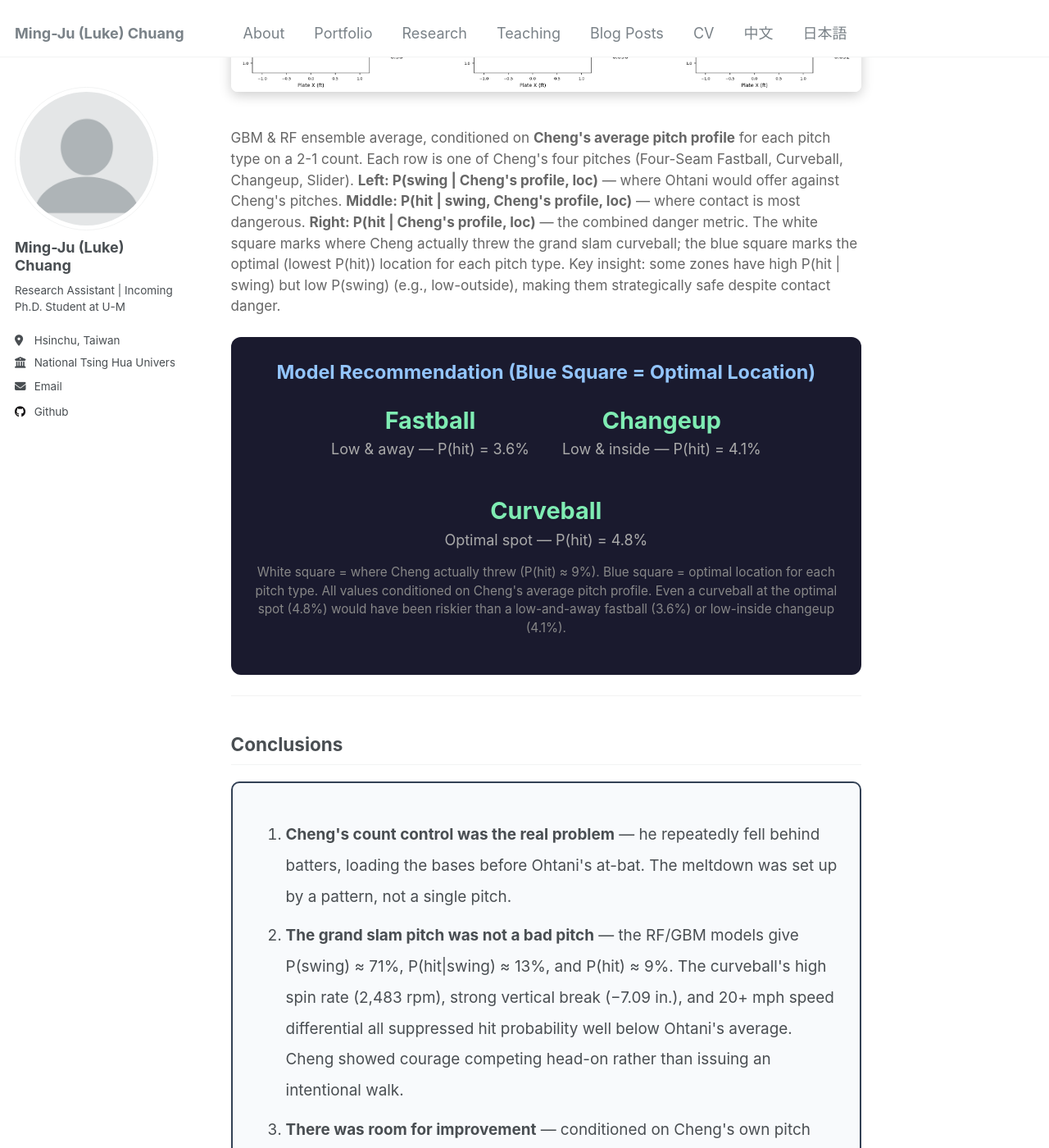
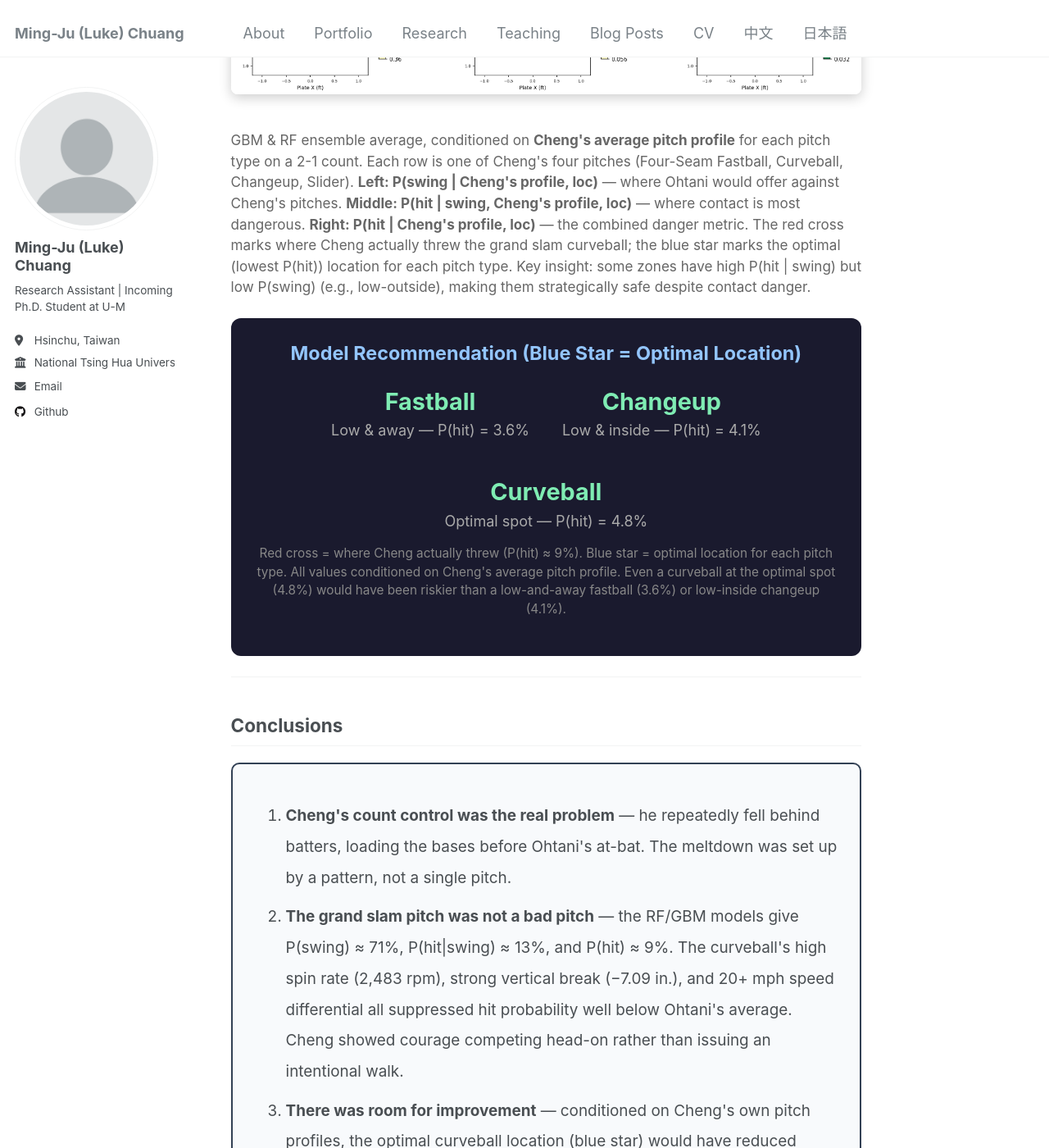
Before and after one commit to LukeChuang890212/LukeChuang890212.github.io, a Jekyll site: the page built from _portfolio/portfolio-98-baseball-jpn.md, in a window 1280 px wide and 1400 px high, scrolled down 7965 px. Shown: the whole window at 82% size. Built offline with Jekyll 4.4.1, drawn with Linux system fonts in a browser that asks for light colours; some of the changed text lies outside the part shown.

Commit message:
Update figures and marker descriptions: red cross + blue star
KDE heatmap now uses red cross (was red star) for grand slam location.
Strategy decomposition now uses red cross (actual) and blue star
(optimal) instead of white/blue squares. Updated all text references.

Co-Authored-By: Claude Opus 4.6 <noreply@anthropic.com>

```diff
--- a/_portfolio/portfolio-98-baseball-jpn.md
+++ b/_portfolio/portfolio-98-baseball-jpn.md
@@ -89,7 +89,7 @@ collection: portfolio
 
 <img src="/images/jpn_ohtani_kde_heatmap.png" alt="Ohtani KDE Heatmaps — P(swing), P(hit|swing), P(hit) by Pitch Type" style="width: 100%; max-width: 900px; border-radius: 8px; box-shadow: 0 4px 15px rgba(0,0,0,0.2); margin: 20px 0;">
 
-<p style="color: #666; font-size: 0.95em;">Kernel-smoothed rate estimates based on Ohtani's 2025 MLB batting data, conditioned on <em>location only</em>. Each row is a pitch category (Overall, Fastball, Breaking, Offspeed); each column is a probability component. <strong>Left: P(swing | loc)</strong> — where Ohtani offers. <strong>Middle: P(hit | swing, loc)</strong> — where contact is dangerous given a swing. <strong>Right: P(hit | loc)</strong> — the combined danger at each location. The red star marks Cheng's grand slam curveball (pX=−0.46, pZ=2.16).</p>
+<p style="color: #666; font-size: 0.95em;">Kernel-smoothed rate estimates based on Ohtani's 2025 MLB batting data, conditioned on <em>location only</em>. Each row is a pitch category (Overall, Fastball, Breaking, Offspeed); each column is a probability component. <strong>Left: P(swing | loc)</strong> — where Ohtani offers. <strong>Middle: P(hit | swing, loc)</strong> — where contact is dangerous given a swing. <strong>Right: P(hit | loc)</strong> — the combined danger at each location. The red cross marks Cheng's grand slam curveball (pX=−0.46, pZ=2.16).</p>
 
 <div style="background: #eff6ff; border: 2px solid #2563eb; padding: 20px; border-radius: 10px; margin: 20px 0;">
   <h4 style="color: #1e3a5f; margin-top: 0;">What the KDE tells us about Cheng's curveball location</h4>
@@ -149,16 +149,16 @@ collection: portfolio
 
 <img src="/images/jpn_ohtani_pitch_strategy_decomp.png" alt="Pitch Strategy Decomposition — Cheng vs Ohtani, conditioned on Cheng's profile" style="width: 100%; max-width: 900px; border-radius: 8px; box-shadow: 0 4px 15px rgba(0,0,0,0.2); margin: 20px 0;">
 
-<p style="color: #666; font-size: 0.95em;">GBM & RF ensemble average, conditioned on <strong>Cheng's average pitch profile</strong> for each pitch type on a 2-1 count. Each row is one of Cheng's four pitches (Four-Seam Fastball, Curveball, Changeup, Slider). <strong>Left: P(swing | Cheng's profile, loc)</strong> — where Ohtani would offer against Cheng's pitches. <strong>Middle: P(hit | swing, Cheng's profile, loc)</strong> — where contact is most dangerous. <strong>Right: P(hit | Cheng's profile, loc)</strong> — the combined danger metric. The white square marks where Cheng actually threw the grand slam curveball; the blue square marks the optimal (lowest P(hit)) location for each pitch type. Key insight: some zones have high P(hit | swing) but low P(swing) (e.g., low-outside), making them strategically safe despite contact danger.</p>
+<p style="color: #666; font-size: 0.95em;">GBM & RF ensemble average, conditioned on <strong>Cheng's average pitch profile</strong> for each pitch type on a 2-1 count. Each row is one of Cheng's four pitches (Four-Seam Fastball, Curveball, Changeup, Slider). <strong>Left: P(swing | Cheng's profile, loc)</strong> — where Ohtani would offer against Cheng's pitches. <strong>Middle: P(hit | swing, Cheng's profile, loc)</strong> — where contact is most dangerous. <strong>Right: P(hit | Cheng's profile, loc)</strong> — the combined danger metric. The red cross marks where Cheng actually threw the grand slam curveball; the blue star marks the optimal (lowest P(hit)) location for each pitch type. Key insight: some zones have high P(hit | swing) but low P(swing) (e.g., low-outside), making them strategically safe despite contact danger.</p>
 
 <div style="background: #1a1a2e; padding: 25px; border-radius: 12px; margin: 25px 0; text-align: center;">
-  <p style="color: #93c5fd; font-size: 1.3em; font-weight: bold; margin: 0;">Model Recommendation (Blue Square = Optimal Location)</p>
+  <p style="color: #93c5fd; font-size: 1.3em; font-weight: bold; margin: 0;">Model Recommendation (Blue Star = Optimal Location)</p>
   <div style="display: flex; justify-content: center; gap: 40px; margin-top: 20px; flex-wrap: wrap;">
     <div><span style="font-size: 1.6em; font-weight: bold; color: #7fecb3;">Fastball</span><br><span style="color: #aaa;">Low & away — P(hit) = 3.6%</span></div>
     <div><span style="font-size: 1.6em; font-weight: bold; color: #7fecb3;">Changeup</span><br><span style="color: #aaa;">Low & inside — P(hit) = 4.1%</span></div>
     <div><span style="font-size: 1.6em; font-weight: bold; color: #7fecb3;">Curveball</span><br><span style="color: #aaa;">Optimal spot — P(hit) = 4.8%</span></div>
   </div>
-  <p style="color: #888; font-size: 0.85em; margin-top: 15px;">White square = where Cheng actually threw (P(hit) ≈ 9%). Blue square = optimal location for each pitch type. All values conditioned on Cheng's average pitch profile. Even a curveball at the optimal spot (4.8%) would have been riskier than a low-and-away fastball (3.6%) or low-inside changeup (4.1%).</p>
+  <p style="color: #888; font-size: 0.85em; margin-top: 15px;">Red cross = where Cheng actually threw (P(hit) ≈ 9%). Blue star = optimal location for each pitch type. All values conditioned on Cheng's average pitch profile. Even a curveball at the optimal spot (4.8%) would have been riskier than a low-and-away fastball (3.6%) or low-inside changeup (4.1%).</p>
 </div>
 
 ---
@@ -169,7 +169,7 @@ collection: portfolio
   <ol style="line-height: 2; font-size: 1.05em;">
     <li><strong>Cheng's count control was the real problem</strong> — he repeatedly fell behind batters, loading the bases before Ohtani's at-bat. The meltdown was set up by a pattern, not a single pitch.</li>
     <li><strong>The grand slam pitch was not a bad pitch</strong> — the RF/GBM models give P(swing) ≈ 71%, P(hit|swing) ≈ 13%, and P(hit) ≈ 9%. The curveball's high spin rate (2,483 rpm), strong vertical break (−7.09 in.), and 20+ mph speed differential all suppressed hit probability well below Ohtani's average. Cheng showed courage competing head-on rather than issuing an intentional walk.</li>
-    <li><strong>There was room for improvement</strong> — conditioned on Cheng's own pitch profiles, the optimal curveball location (blue square) would have reduced P(hit) from 9% to 4.8%. But a low-and-away fastball (3.6%) or low-inside changeup (4.1%) would have been even safer choices.</li>
+    <li><strong>There was room for improvement</strong> — conditioned on Cheng's own pitch profiles, the optimal curveball location (blue star) would have reduced P(hit) from 9% to 4.8%. But a low-and-away fastball (3.6%) or low-inside changeup (4.1%) would have been even safer choices.</li>
     <li><strong>The damage continued after Cheng</strong> — Hu and Sha combined for 5 more ER, proving this was a team-wide defensive collapse, not one pitcher's failure.</li>
   </ol>
 </div>
```
Also changed, not shown: images/jpn_ohtani_kde_heatmap.png, images/jpn_ohtani_pitch_strategy_decomp.png.
